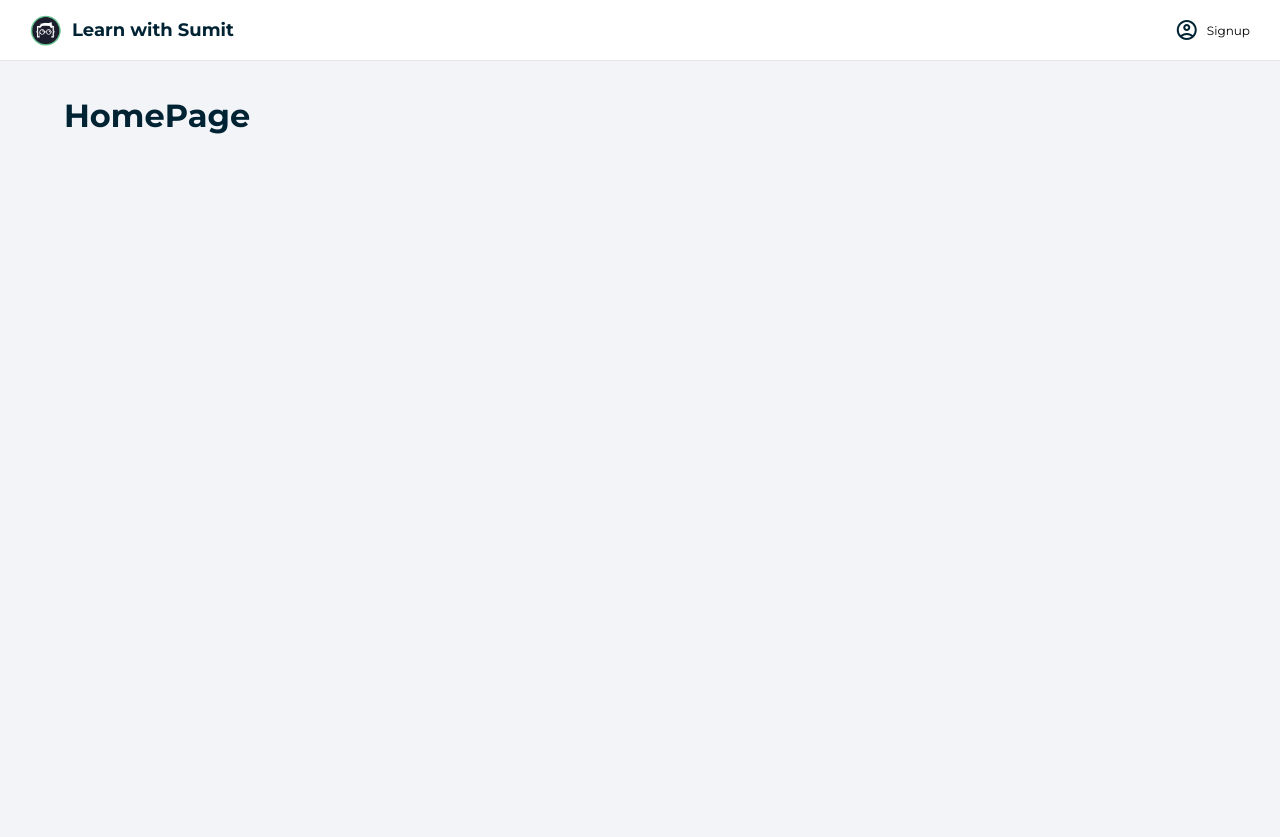
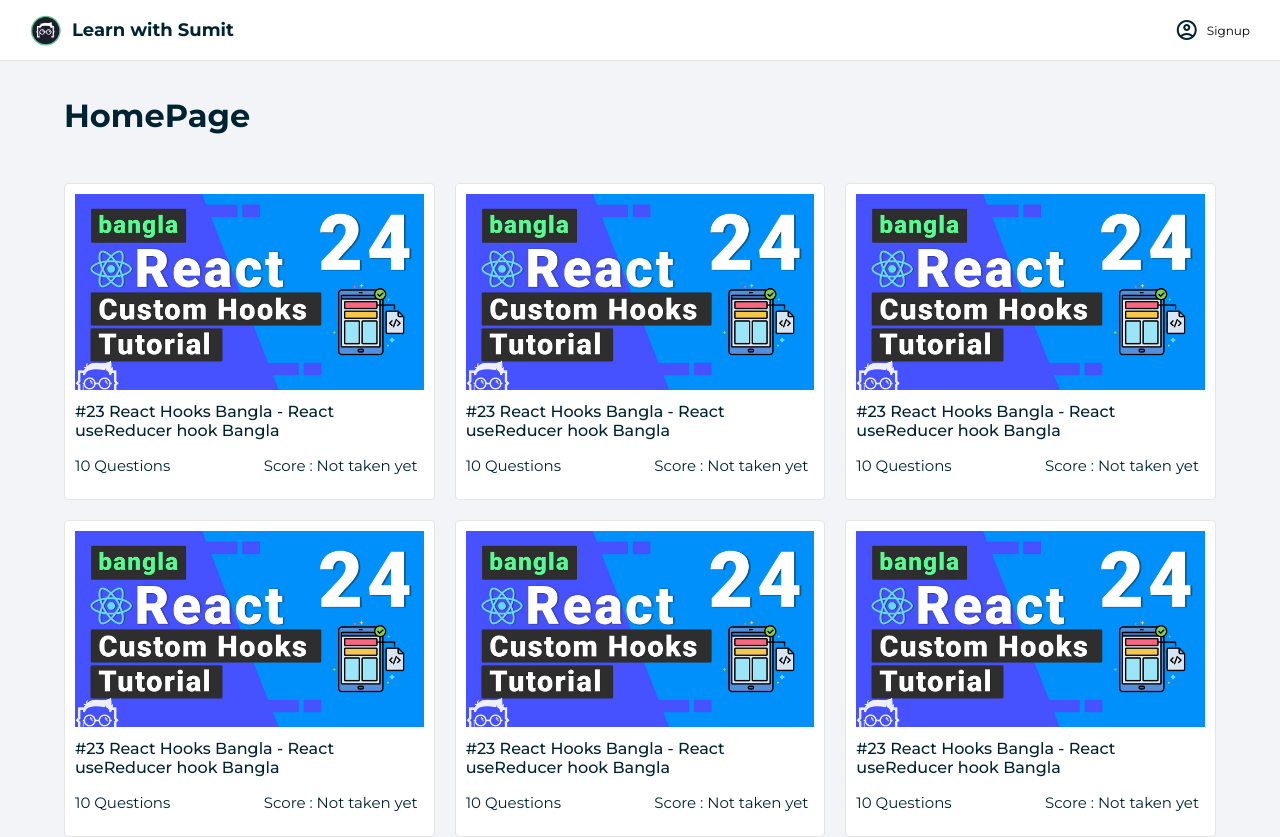
Before and after one commit to asmsaiff/react-quiz-app, a React (Create React App) app: page / in a window 1280 px wide. Shown: the top 837 px of the page. Before the commit the page ends 800 px from the top, so only its background shows below. Built offline with nearby package versions, Linux system fonts and the light colour scheme.

Commit message:
video component

```diff
--- a/src/components/App.js
+++ b/src/components/App.js
@@ -1,11 +1,13 @@
 import '../styles/App.css'
 import Layout from "./Layout";
 import HomePage from './pages/Home';
+import Videos from './Videos';
 
 function App() {
     return (
         <Layout>
             <HomePage />
+            <Videos />
         </Layout>
     );
 }
--- /dev/null
+++ b/src/components/Video.js
@@ -0,0 +1,21 @@
+import classes from "../styles/Video.module.css";
+import Image3 from '../assets/images/3.jpg'
+
+const Video = () => {
+    return (
+		<>
+			<a href='quiz.html'>
+				<div class={classes.video}>
+					<img src={Image3} alt='' />
+					<p>#23 React Hooks Bangla - React useReducer hook Bangla</p>
+					<div class={classes.qmeta}>
+						<p>10 Questions</p>
+						<p>Score : Not taken yet</p>
+					</div>
+				</div>
+			</a>
+		</>
+	);
+}
+
+export default Video;
--- /dev/null
+++ b/src/components/Videos.js
@@ -0,0 +1,22 @@
+import classes from "../styles/Videos.module.css";
+import Video from "./Video";
+
+const Videos = () => {
+    return (
+		<>
+			<div className={classes.videos}>
+				<Video />
+				<Video />
+				<Video />
+				<Video />
+				<Video />
+				<Video />
+				<Video />
+				<Video />
+				<Video />
+			</div>
+		</>
+	);
+}
+
+export default Videos;
--- /dev/null
+++ b/src/styles/Video.module.css
@@ -0,0 +1,47 @@
+/* video component */
+.video {
+  max-width: 400px;
+  height: fit-content;
+  background-color: #fff;
+  border: 1px solid #e5e5e5;
+  padding: 10px;
+  border-radius: 4px;
+  cursor: pointer;
+  padding-bottom: 1rem;
+}
+
+.video:hover {
+  box-shadow: 0 0 15px 0 #e5e5e5;
+}
+
+.video p {
+  font-size: 16px;
+  font-weight: 500;
+  margin: 0.5rem 0;
+  display: -webkit-box;
+  -webkit-box-orient: vertical;
+  -webkit-line-clamp: 3;
+  overflow: hidden;
+}
+
+.video img {
+  width: 100%;
+  object-fit: cover;
+}
+
+.video .qmeta {
+  display: flex;
+  justify-content: space-between;
+  padding-right: 6px;
+}
+
+.video .qmeta p {
+  font-size: 15px;
+  font-weight: 400;
+}
+
+@media only screen and (max-width: 600px) {
+  .video {
+    width: 100%;
+  }
+}
--- /dev/null
+++ b/src/styles/Videos.module.css
@@ -0,0 +1,16 @@
+/* videos component */
+.videos {
+  width: 100%;
+  display: grid;
+  margin: 3rem auto;
+  grid-template-columns: repeat(auto-fit, minmax(300px, 1fr));
+  justify-items: center;
+  gap: 20px;
+  row-gap: 20px;
+}
+
+@media only screen and (max-width: 600px) {
+  .videos {
+    width: 90%;
+  }
+}
```
